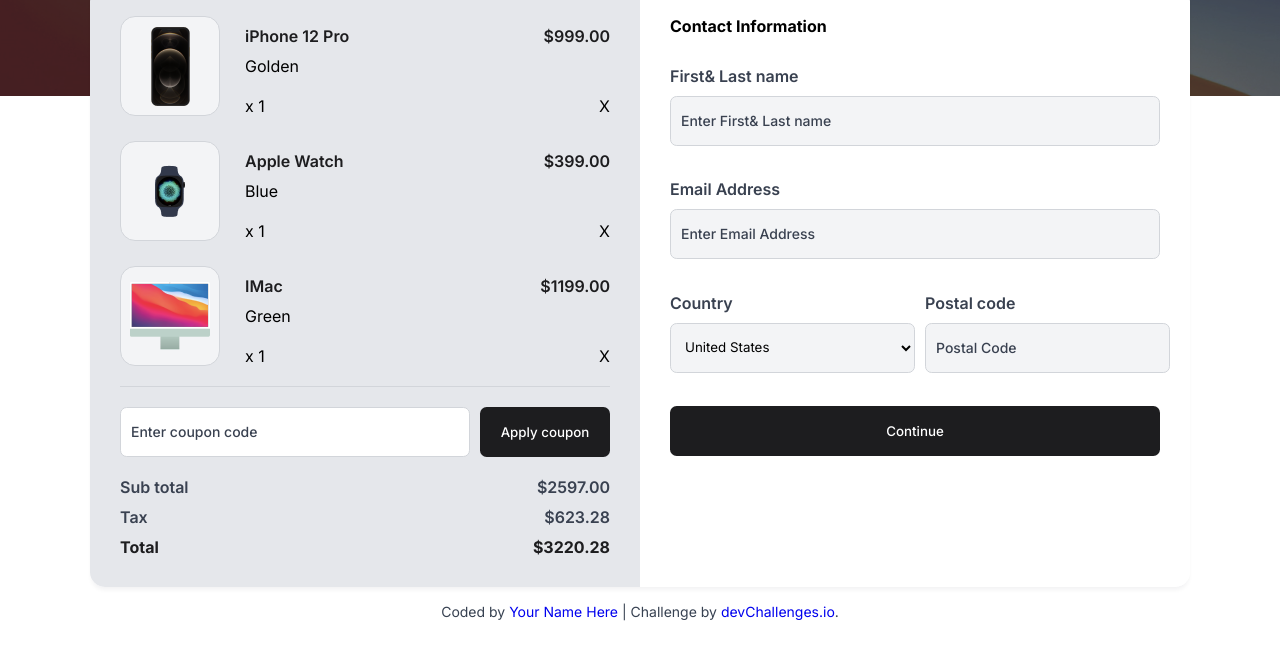
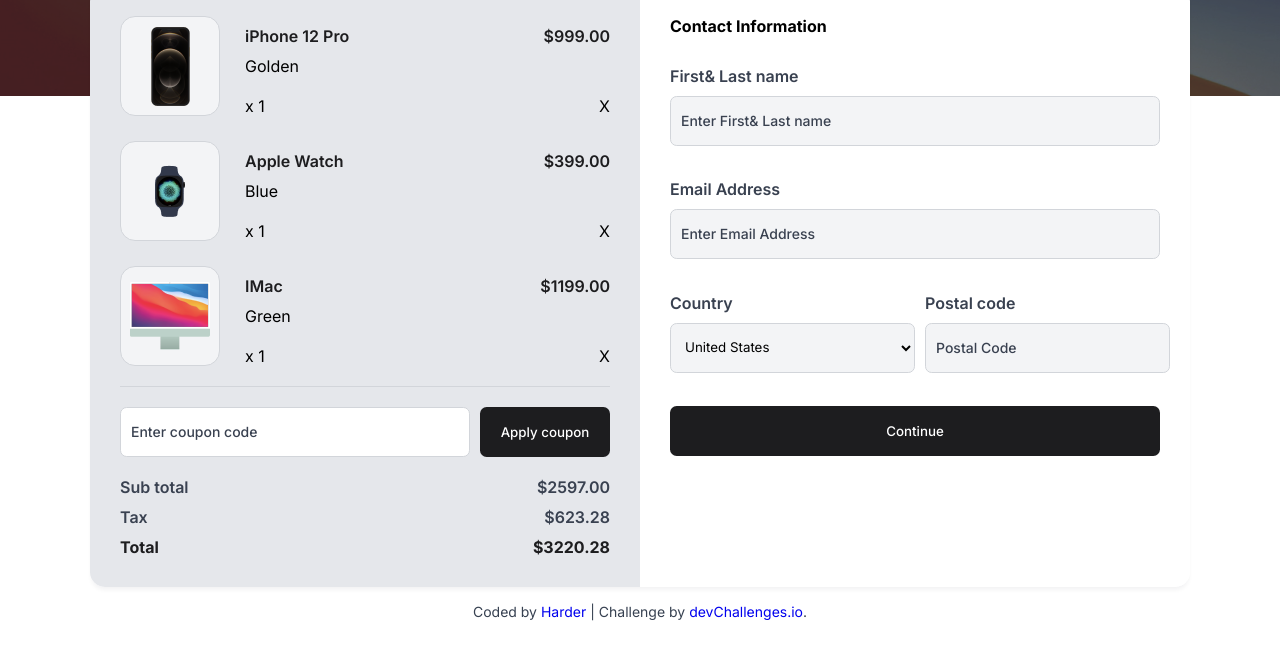
Before and after one commit to Harder08/device-shop-checkout-master, a plain HTML site: page index.html in a window 1280 px wide. Shown: the part 144-800 px from the top of the page. Drawn offline with Linux system fonts and the light colour scheme.

Commit message:
update the readme file

```diff
--- a/index.html
+++ b/index.html
@@ -12,7 +12,7 @@
     />
     <link rel="stylesheet" href="style.css">
 
-    <title>Device Shop Checkout | devChallenges.io</title>
+    <title>Device Shop Checkout</title>
 
     <!--You are welcome to delete these styles or modify them in your own stylesheet -->
     <style>
@@ -132,70 +132,8 @@
         </form>
       </div>
     </div>
-    <!--
-    Checkout
-
-    3 items
-
-    iPhone 12 Pro
-
-    Golden
-
-    $999.00
-
-    x 1
-
-    Apple Watch
-
-    Blue
-
-    $399.00
-
-    iMac
-
-    Green
-
-    $1199.00
-
-    Enter coupon code
-
-    Apply Coupon
-
-    Sub total
-
-    $2597.00
-
-    Tax
-
-    $623.28
-
-    Total
-
-    $3220.28
-
-    Contact Information
-
-    First & Last name
-
-    Enter first & last name
-
-    Email Address
-
-    Enter email address
-
-    Country
-
-    Finland
-
-    Postal Code
-
-    00270
-
-    Continue
-     -->
-
     <div class="author-info">
-      Coded by <a href="#">Your Name Here</a> | Challenge by
+      Coded by <a href="https://github.com/Harder08">Harder</a> | Challenge by
       <a href="https://www.devchallenges.io?ref=challenge" target="_blank"
         >devChallenges.io</a
       >.
```
Also changed, not shown: design/127.0.0.1_5500_index.html.png (added), style.css (line endings or trailing spaces), 2 other files.
